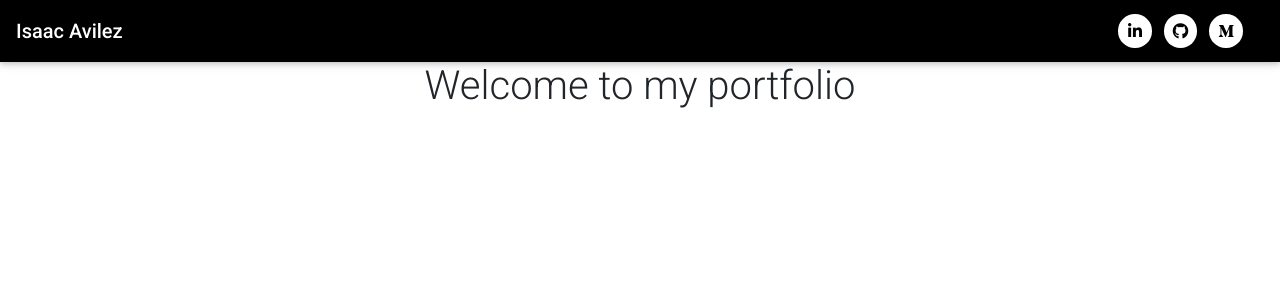
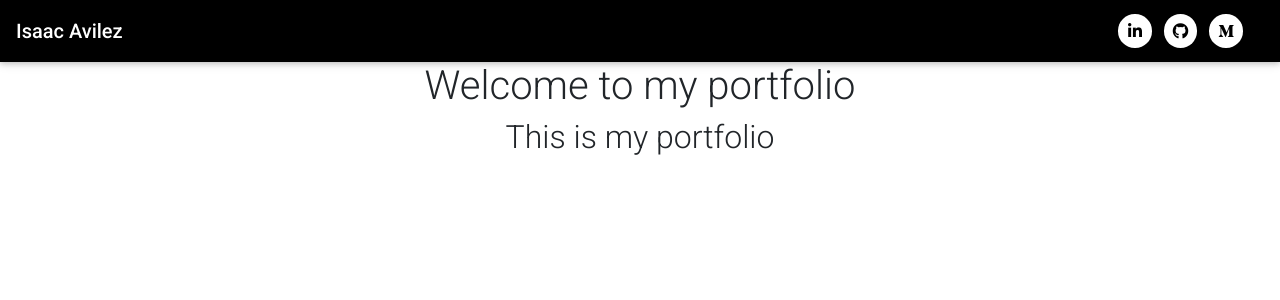
Before and after one commit to IA26/my-portfolio, a React (Create React App) app: page / in a window 1280 px wide. Shown: the top 300 px of the page. Built offline with nearby package versions, Linux system fonts and the light colour scheme.

Commit message:
added h2 tag

```diff
--- a/src/containers/Portfolio.js
+++ b/src/containers/Portfolio.js
@@ -6,6 +6,7 @@ function Portfolio(props) {
     return (
         <div className="portfolio-content">
           <h1>Welcome to my portfolio</h1>
+          <h2>This is my portfolio</h2>
 
         </div>
     )
```
